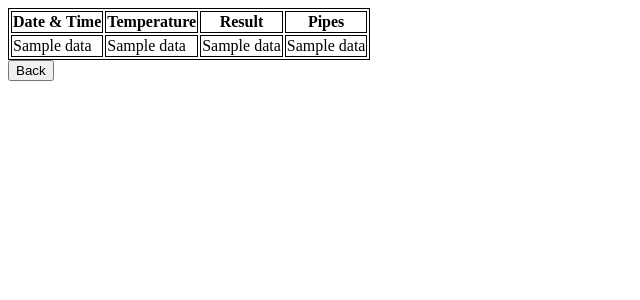
After one commit to Buster9990/cs-ia-ali, a Flask app: template templates/view_history.html in a window 1280 px wide. The commit adds this page. Shown: the top 300 px of the page, without its empty margins (0-640 px from the left). Run offline with Flask 3, Linux system fonts and the light colour scheme; the template is opened without the code that fills it: most values are stand-ins (such as "Sample title", 1, 10 or a date in 2020).

Commit message:
working now

```diff
--- a/database.py
+++ b/database.py
@@ -1,8 +1,15 @@
 database_path = "database.txt"
 
-def save_input(value):
+def save_input(value, pipe_engaged, emergency_pipe_engaged, date):
 	file = open(database_path, "a+")
-	file.write(str(value))
+	file.write((str(date).split(".")[0]) + " / " + str(value))
+	if pipe_engaged:
+		if emergency_pipe_engaged:
+			file.write(" / Emergency pipe engaged")
+		else:
+			file.write(" / Water pipe engaged")
+	else:
+		file.write(" / None")
 	file.close()
 
 def save_result(value: str):
@@ -16,8 +23,8 @@ def read_all():
 	lines = file.readlines()
 	results = []
 	for i, line in enumerate(lines):
-		results.append([])
 		result = line.split(" / ")
-		results[i] += result
+		results.append(result)
+
 		print(results[i])
 	return results
--- a/database.txt
+++ /dev/null
@@ -1,3 +0,0 @@
-55 / Temperature is within safe range
-100 / Temperature is high, engage water pipe.
-120 / Engage emergency pipe.
--- a/main.py
+++ b/main.py
@@ -1,12 +1,13 @@
 from flask import Flask, redirect, request, render_template, url_for
 import database
+import datetime
 
 app = Flask(__name__)
 
 # define variables
 max_temp = 90
 min_temp = 50
-min_boundary = 0
+min_boundary = 20
 max_boundary = 120
 water_pipe_engaged = False
 emergency_pipe = False
@@ -24,18 +25,30 @@ def home():
     if request.method == 'POST':
         if request.form.keys().__contains__('gotomainpage'):
             return render_template("control.html")
+        elif request.form.keys().__contains__('viewhistory'):
+            return render_template("view_history.html", data=database.read_all())
+        elif request.form.keys().__contains__('pipe_engaged'):
+            water_pipe_engaged = True
+            return render_template("control.html")
+        elif request.form.keys().__contains__('pipe_not_engaged'):
+            water_pipe_engaged = False
+            return render_template("control.html")
+        elif request.form.keys().__contains__('emergency_pipe_engaged'):
+            water_pipe_engaged = True
+            emergency_pipe = True
+            return render_template("control.html")
         if request.form.get('send') == 'Submit' and request.form.get('temptxt') != None:
             try:
                 temp_input = int(request.form.get('temptxt'))
             except ValueError as e:
                 return render_template("wrong-input.html")
-            database.save_input(temp_input)
+            database.save_input(temp_input, water_pipe_engaged, emergency_pipe, datetime.datetime.utcnow() + datetime.timedelta(hours=3))
             return judge_temp(temp_input)
 
     if request.method == "POST":
         print(request.form.to_dict())
         if request.form.get('passwordtxt') == password:
-            return render_template("control.html")
+            return render_template("pipe-engaged.html")
     return render_template("home.html")
 
 def judge_temp(temp_input):
@@ -65,8 +78,12 @@ def judge_temp(temp_input):
         database.save_result("Temperature is within safe range")
         return render_template('temp-right.html')
     else:
-        database.save_result("Temperature is too low.")
-        return render_template('temp-low.html')
+        if water_pipe_engaged:
+            database.save_result("Disengage pipe, temperature is low.")
+            return render_template('temp-low.html', value="Disengage pipe, temperature is too low.")
+        else:
+            database.save_result("Temperature is too low, call manager.")
+            return render_template('temp-low.html', value="Temperature is too low, call manager.")
 
 if __name__ == "__main__":
     app.run()
--- a/templates/control.html
+++ b/templates/control.html
@@ -9,6 +9,7 @@
 Please input temperature here in Celcius.
 <input type="text" name="temptxt">
 <input type="submit" name="send">
+<button name="viewhistory">History</button>
 </form>
 </body>
 </html>
--- a/templates/temp-low.html
+++ b/templates/temp-low.html
@@ -6,7 +6,7 @@
 </head>
 <form method="post">
 <body>
-Temperature is too low.
+{{value}}
 <button name="gotomainpage">Back</button>
 </form>
 </body>
--- /dev/null
+++ b/templates/view_history.html
@@ -0,0 +1,37 @@
+<!DOCTYPE html>
+<html lang="en">
+<style>
+	table, th, td {
+	border: 1px solid;
+}
+</style>
+
+<head>
+	<meta charset="UTF-8">
+	<title>Title</title>
+</head>
+
+<tbody>
+	<form method="post">
+		<table>
+			<tr>
+				<th>Date & Time</th>
+				<th>Temperature</th>
+				<th>Result</th>
+				<th>Pipes</th>
+			</tr>
+			{%for r1, r2, r3, r4 in data%}
+				<tr>
+					<td>{{r1}}</td>
+					<td>{{r2}}</td>
+					<td>{{r4}}</td>
+					<td>{{r3}}</td>
+
+				</tr>
+			{%endfor%}
+		</table>
+		<button name="gotomainpage">Back</button>
+	</form>
+</tbody>
+
+</html>
```
Also changed, not shown: templates/pipe-engaged.html (added, +15 -0 lines).
